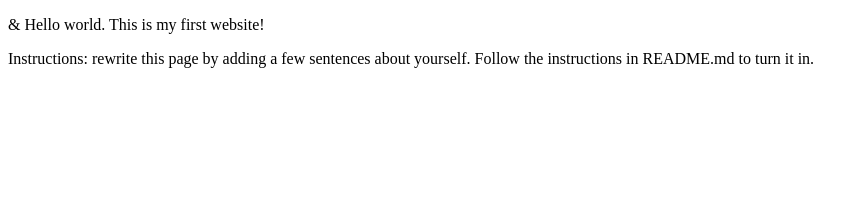
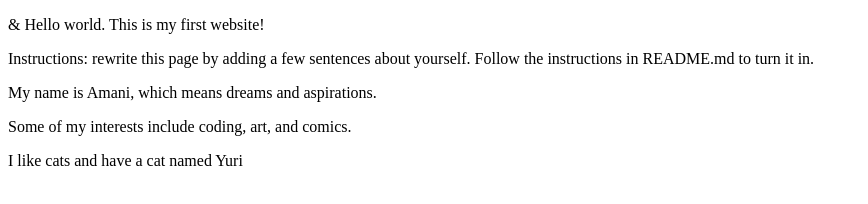
Before and after one commit to AmaniMango/webdev_lab1, a plain HTML site: page index.html in a window 1280 px wide. Shown: the whole page, without its empty margins (0-868 px from the left). Drawn offline with Linux system fonts and the light colour scheme.

Commit message:
finished 3 <p> tags

```diff
--- a/index.html
+++ b/index.html
@@ -7,5 +7,8 @@
 <body>
   <p>&amp; Hello world. This is my first website!</p>
   <p>Instructions: rewrite this page by adding a few sentences about yourself. Follow the instructions in README.md to turn it in.</p>
+  <p>My name is Amani, which means dreams and aspirations. </p>
+  <p>Some of my interests include coding, art, and comics. </p>
+  <p>I like cats and have a cat named Yuri</p>
 </body>
 </html>
```
